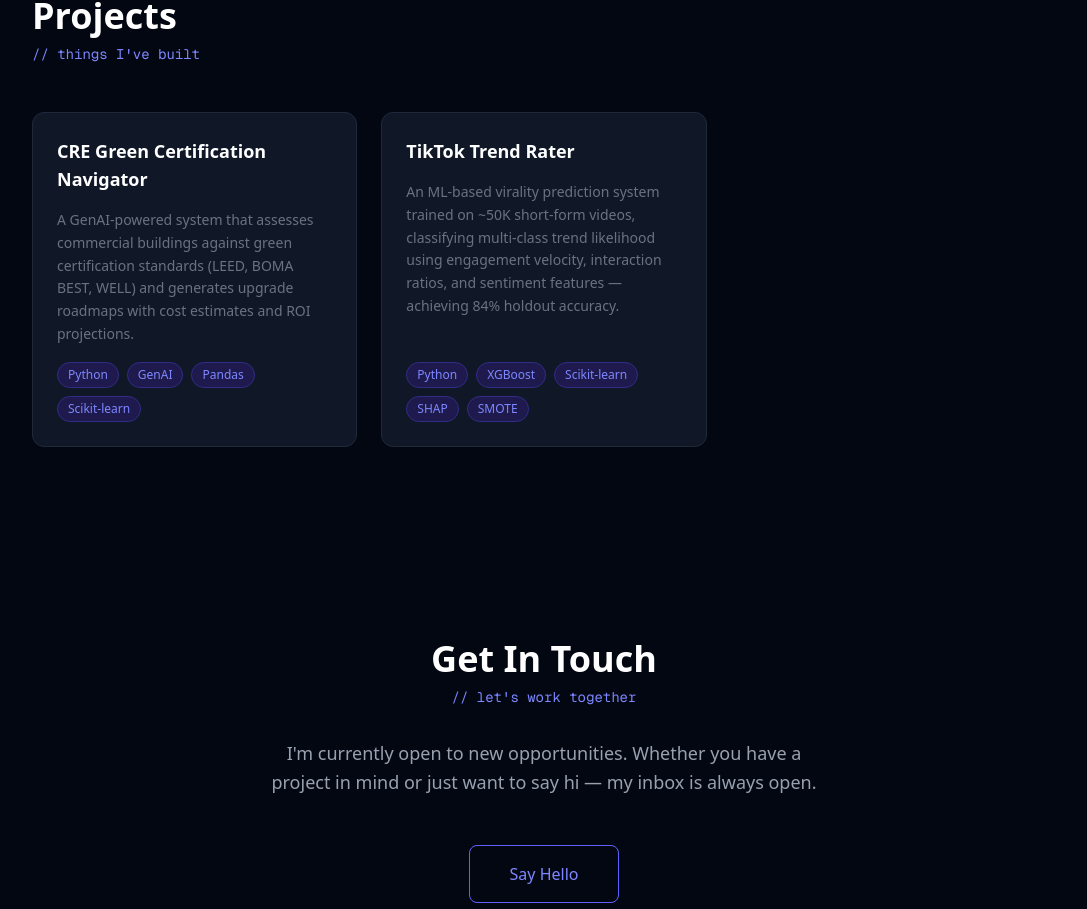
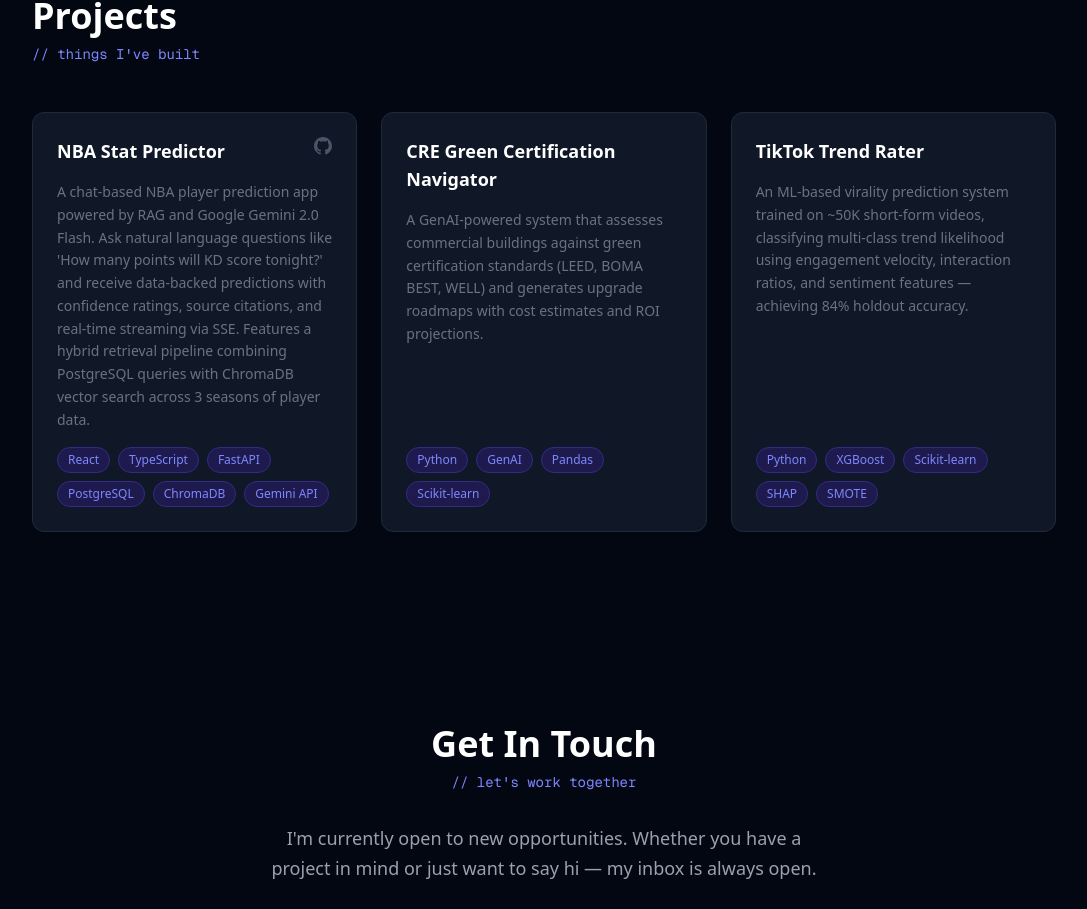
Before and after one commit to mabood2003/personalPortfolio, a Next.js app: page /personalPortfolio/ in a window 1280 px wide. Shown: the part 2771-3680 px from the top of the page, without its empty margins (96-1183 px from the left). Built offline with nearby package versions, Linux system fonts and the light colour scheme.

Commit message:
add another projec

```diff
--- a/src/data/portfolio.ts
+++ b/src/data/portfolio.ts
@@ -77,6 +77,14 @@
 
 export const projects = [
   {
+    title: "NBA Stat Predictor",
+    description:
+      "A chat-based NBA player prediction app powered by RAG and Google Gemini 2.0 Flash. Ask natural language questions like 'How many points will KD score tonight?' and receive data-backed predictions with confidence ratings, source citations, and real-time streaming via SSE. Features a hybrid retrieval pipeline combining PostgreSQL queries with ChromaDB vector search across 3 seasons of player data.",
+    techStack: ["React", "TypeScript", "FastAPI", "PostgreSQL", "ChromaDB", "Gemini API"],
+    github: "https://github.com/mabood2003/nbaBT",
+    live: "",
+  },
+  {
     title: "CRE Green Certification Navigator",
     description:
       "A GenAI-powered system that assesses commercial buildings against green certification standards (LEED, BOMA BEST, WELL) and generates upgrade roadmaps with cost estimates and ROI projections.",
```
